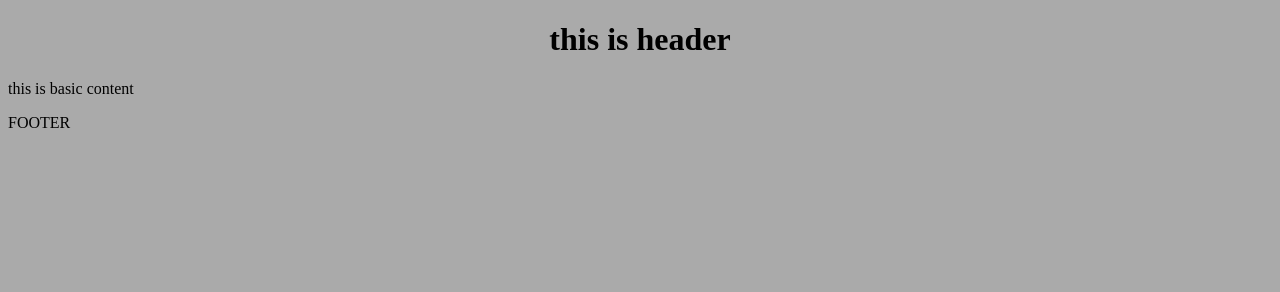
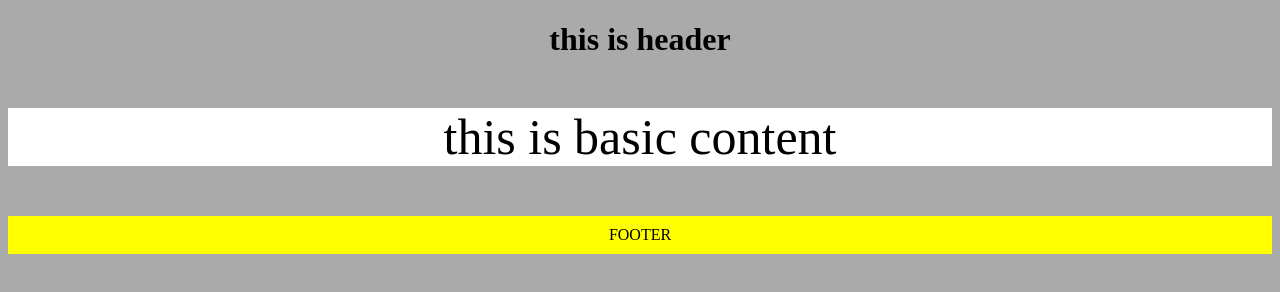
Before and after one commit to osamatoama/intro, a plain HTML site: page index.html in a window 1280 px wide. Drawn offline with Linux system fonts and the light colour scheme.

Commit message:
style some stuff

```diff
--- a/style.css
+++ b/style.css
@@ -1,7 +1,18 @@
 body {
     background-color: #aaa;
+    text-align: center
 }
 
 header {
     text-align: center
 }
+
+.content {
+    font-size: 50px;
+    background-color: #fff;
+}
+
+footer {
+    background-color: #ff0;
+    padding: 10px;
+}
```
